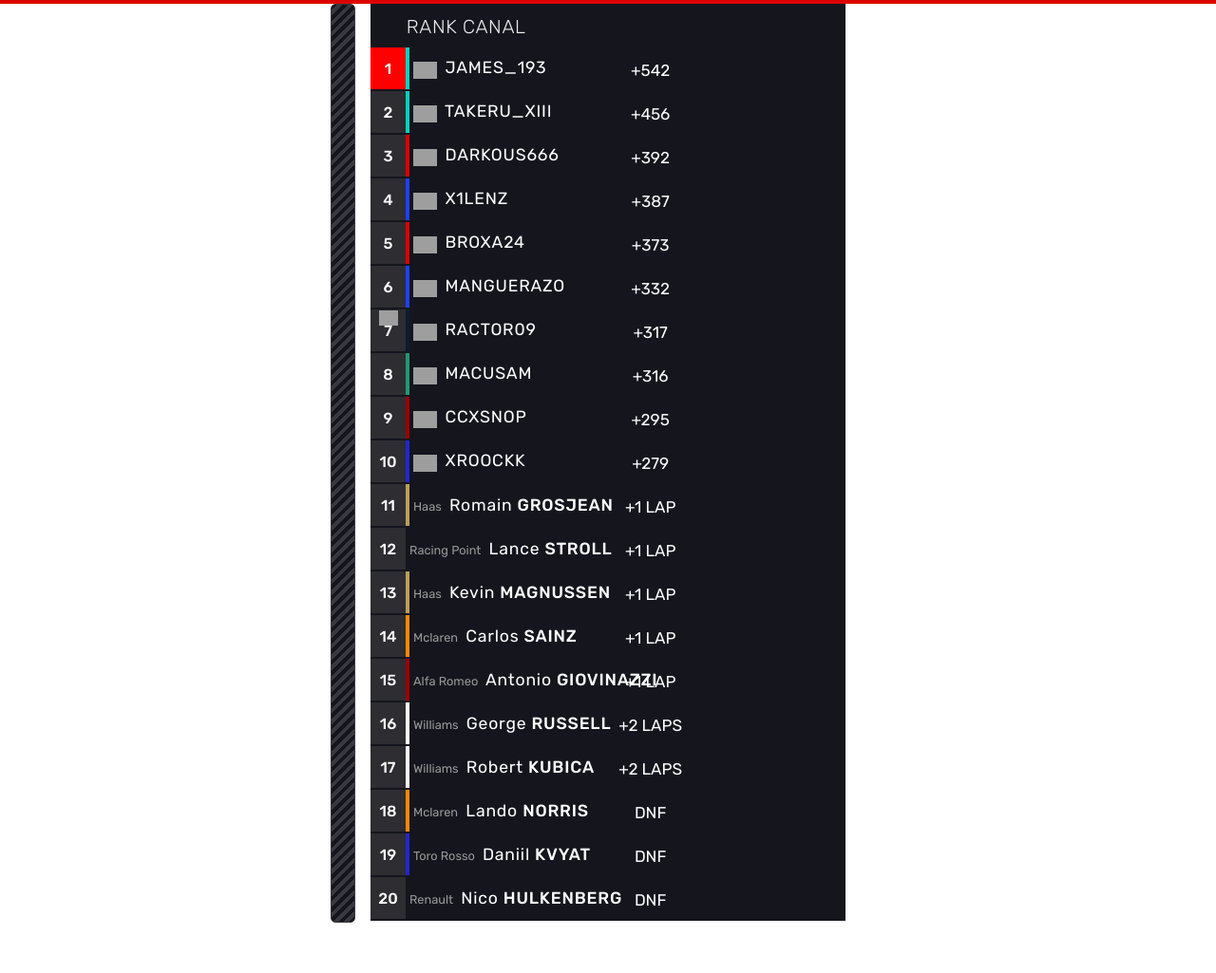
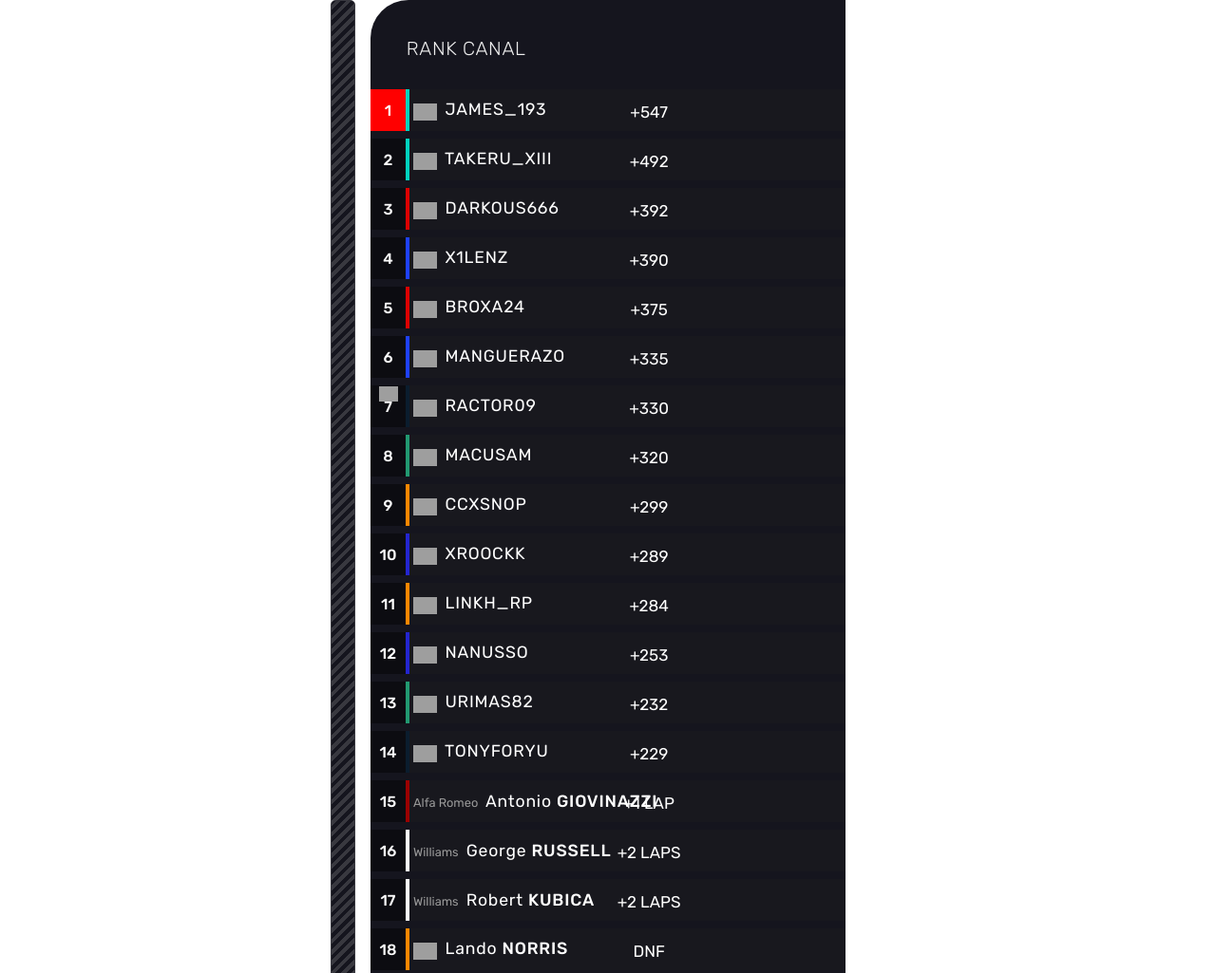
Before and after one commit to PCSolucion/leaderboards_f1, a plain HTML site: page index.html in a window 1280 px wide. Shown: the top 1025 px of the page at 95% size. Before the commit the page ends 972 px from the top, so only its background shows below. Drawn offline with nearby package versions, Linux system fonts and the light colour scheme; grey boxes are pictures that could not be loaded.

Commit message:
cambios css adaptacion temporada 25

```diff
--- a/script.js
+++ b/script.js
@@ -19,13 +19,13 @@
   {
     name: 'JAMES_193',
     team: 'mercedes',
-    gap: '+542',
+    gap: '+547',
     posicion: 1
   },
   {
     name: 'TAKERU_XIII',
     team: 'mercedes',
-    gap: '+456',
+    gap: '+492',
     posicion: 1
   },
   {
@@ -37,67 +37,67 @@
   {
     name: 'X1LENZ',
     team: 'red bull',
-    gap: '+387',
+    gap: '+390',
     posicion: 1
   },
   {
     name: 'BROXA24',
     team: 'ferrari',
-    gap: '+373',
+    gap: '+375',
     posicion: 1
   },
   {
     name: 'MANGUERAZO',
     team: 'red bull',
-    gap: '+332',
+    gap: '+335',
     posicion: 1
   },
   {
     name: 'RACTOR09',
     team: 'alpine',
-    gap: '+317',
+    gap: '+330',
     posicion: 2
   },
   {
     name: 'MACUSAM',
     team: 'astonmartin',
-    gap: '+316',
+    gap: '+320',
     posicion: 3
   },
   {
     name: 'CCXSNOP',
-    team: 'alfaRomeo',
-    gap: '+295',
+    team: 'mclaren',
+    gap: '+299',
     posicion: 1
   },
   {
     name: 'XROOCKK',
     team: 'toroRosso',
-    gap: '+279',
+    gap: '+289',
     posicion: 1
   },
   {
-    name: 'Romain Grosjean',
-    team: 'haas',
-    gap: '+1 lap',
+    name: 'LINKH_RP',
+    team: 'mclaren',
+    gap: '+284',
     posicion: 1
   },
   {
-    name: 'Lance Stroll',
-    team: 'racing point',
-    gap: '+1 lap',
+    name: 'NANUSSO',
+    team: 'toroRosso',
+    gap: '+253',
     posicion: 1
   },
   {
-    name: 'Kevin Magnussen',
-    team: 'haas',
-    gap: '+1 lap',
+    name: 'URIMAS82',
+    team: 'astonmartin',
+    gap: '+232',
     posicion: 1
   },
   {
-    name: 'Carlos Sainz',
-    team: 'mclaren',
-    gap: '+1 lap',
+    name: 'TONYFORYU',
+    team: 'alpine',
+    gap: '+229',
     posicion: 1
   },
   {
@@ -142,7 +142,18 @@
 const main = d3
   .select('table')
   .style('border-collapse', 'separate')
-  .style('border-spacing', '0 2px');
+  .style('border-spacing', '0 8px');
+
+// Estilizar el encabezado y redondear borde superior izquierdo
+main.select('thead th:first-child')
+  .style('padding-top', '10px')
+  .style('margin-top', '-10px')
+  .style('position', 'relative')
+  .style('top', '-10px');
+
+// Redondear el borde superior izquierdo
+main.select('tr:first-child td:first-child')
+  .style('border-top-left-radius', '8px');
 
 // para cada conductor agregar una fila de tabla
 // ! agregar una clase a la fila para diferenciar las filas de la existente
@@ -171,7 +182,7 @@
   })
   .style('background-color', (d, i) => {
     if ((i + 1) === 1) return 'rgba(255, 0, 0, 1)';
-    if ((i + 1) >= 2 && (i + 1) <= 20) return 'rgba(70, 70, 70, 0.5)';
+    if ((i + 1) >= 2 && (i + 1) <= 20) return 'rgba(5, 5, 5, 0.5)';
     return null;
   })
   .style('width', (d, i) => (i + 1) === 1 ? '37px' : null);
@@ -190,11 +201,13 @@
       : team === 'alpine'
       ? '<img src="https://res.cloudinary.com/pcsolucion/image/upload/v1742786254/imgbin_alpine-a110-sports-car-renault-png_upq6ni.png" alt="Alpine" style="height: 1.43em; width: 1.98em; object-fit: contain; vertical-align: middle;">'
       : team === 'astonmartin'
-      ? '<img src="https://res.cloudinary.com/pcsolucion/image/upload/v1742786664/am_wuvn6v.png" alt="Aston Martin" style="height: 1.43em; width: 1.98em; object-fit: contain; vertical-align: middle;">'
+      ? '<img src="https://res.cloudinary.com/pcsolucion/image/upload/v1745062238/am_pwkxij.png" alt="Aston Martin" style="height: 1.43em; width: 1.98em; object-fit: contain; vertical-align: middle;">'
       : team === 'alfaRomeo'
       ? '<img src="https://res.cloudinary.com/pcsolucion/image/upload/v1742786780/20210106191506_Alfa_Romeo_Racing__Logo_fly4r8.svg" alt="Alfa Romeo" style="height: 1.43em; width: 1.98em; object-fit: contain; vertical-align: middle;">'
       : team === 'toroRosso'
       ? '<img src="https://res.cloudinary.com/pcsolucion/image/upload/v1742786903/racing_bulls-logo_brandlogos.net_bjuef_ygq2em.png" alt="Toro Rosso" style="height: 1.43em; width: 1.98em; object-fit: contain; vertical-align: middle;">'
+      : team === 'mclaren'
+      ? '<img src="https://res.cloudinary.com/pcsolucion/image/upload/v1745062373/9807_McLaren_Logo_cqwdty.png" alt="McLaren" style="height: 1.43em; width: 1.98em; object-fit: contain; vertical-align: middle;">'
       : team;
 
     return `<span style="margin-left: -2px; display: inline-block; margin-right: 3px;">${teamName}</span> ${name.split(' ').map((part, index) => index > 0 ? `<strong>${part}</strong>` : `${part}`).join(' ')}`;
@@ -204,11 +217,14 @@
     return `4px solid ${colors[color]}`;
   })
   .style('padding-left', '6px')
+  .style('background-color', 'rgba(30, 30, 30, 0.3)')
   .attr('class', 'driver');
 
 // gap desde el primer conductor
 drivers
   .append('td')
   .attr('class', 'gap')
+  .style('padding-left', '5px')
+  .style('background-color', 'rgba(30, 30, 30, 0.3)')
   .append('span')
   .text(({gap}) => gap);
--- a/style.css
+++ b/style.css
@@ -9,7 +9,6 @@
 }
 body {
   /* borde superior del cuerpo */
-  border-top: 4px solid #DC0000;
   background: #15151e00;
   color: #fff;
   font-family: 'Rubik', sans-serif;
@@ -60,6 +59,9 @@
 }
 td.position {
   text-align: center;
+}
+table th{
+  height: 70px;
 }
 .up{
   position: absolute;
@@ -178,4 +180,5 @@
   border-spacing: 0 1rem;
   transition: transform 1s ease-in-out;
   transform: translateX(0);
+  border-top-left-radius: 40px;
 }
```
